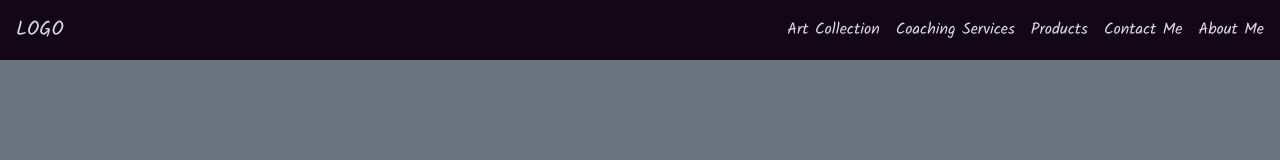
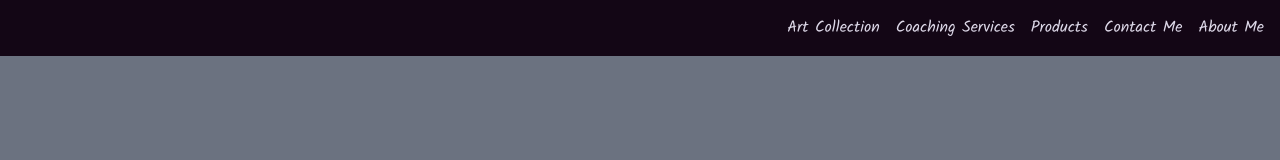
Before and after one commit to WaiSin-Soul/main, a Next.js app in the folder waisin-soul-fe/: page / in a window 1280 px wide. Shown: the top 160 px of the page. Built offline with nearby package versions, Linux system fonts and the light colour scheme.

Commit message:
art-collection routing

```diff
--- a/waisin-soul-fe/src/app/components/Header.tsx
+++ b/waisin-soul-fe/src/app/components/Header.tsx
@@ -5,10 +5,10 @@
 const Header = () => {
     return (
         <header className="flex justify-between items-center p-4 bg-background text-accent">
-            <h1 className="text-xl"><Link href="/">LOGO</Link></h1>
+            <h1 className="text-xl"><Link href="/"></Link></h1>
             <nav>
                 <ul className="flex space-x-4">
-                    <li><Link href="/art" className="hover:underline">Art Collection</Link></li>
+                    <li><Link href="/art-collection" className="hover:underline">Art Collection</Link></li>
                     <li><Link href="/coaching" className="hover:underline">Coaching Services</Link></li>
                     <li><Link href="/products" className="hover:underline">Products</Link></li>
                     <li><Link href="/contact" className="hover:underline">Contact Me</Link></li>
```
